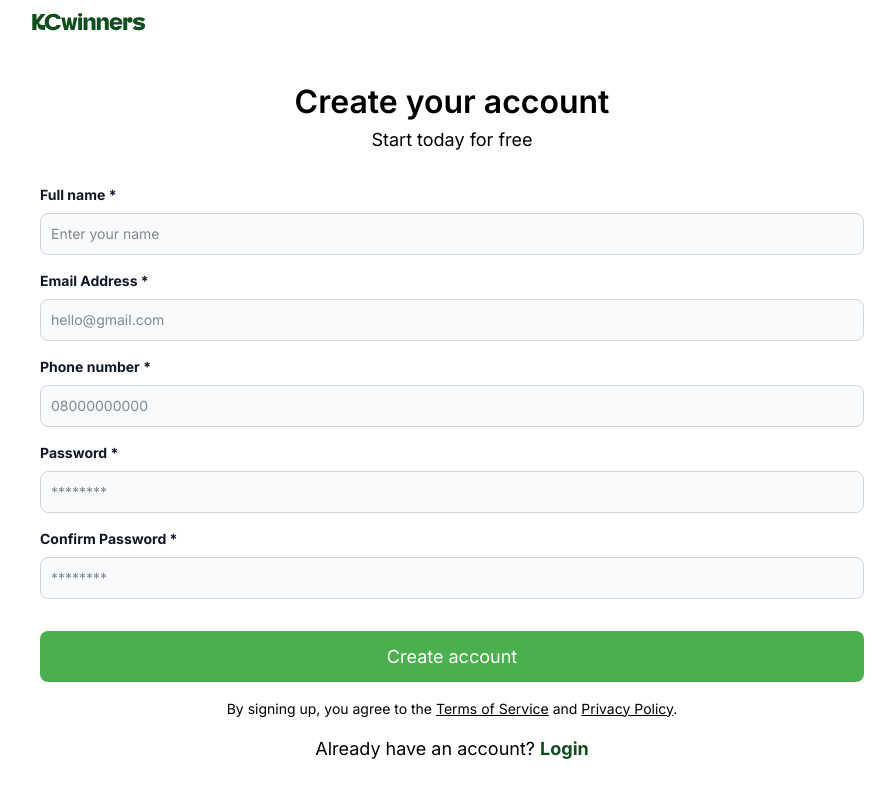
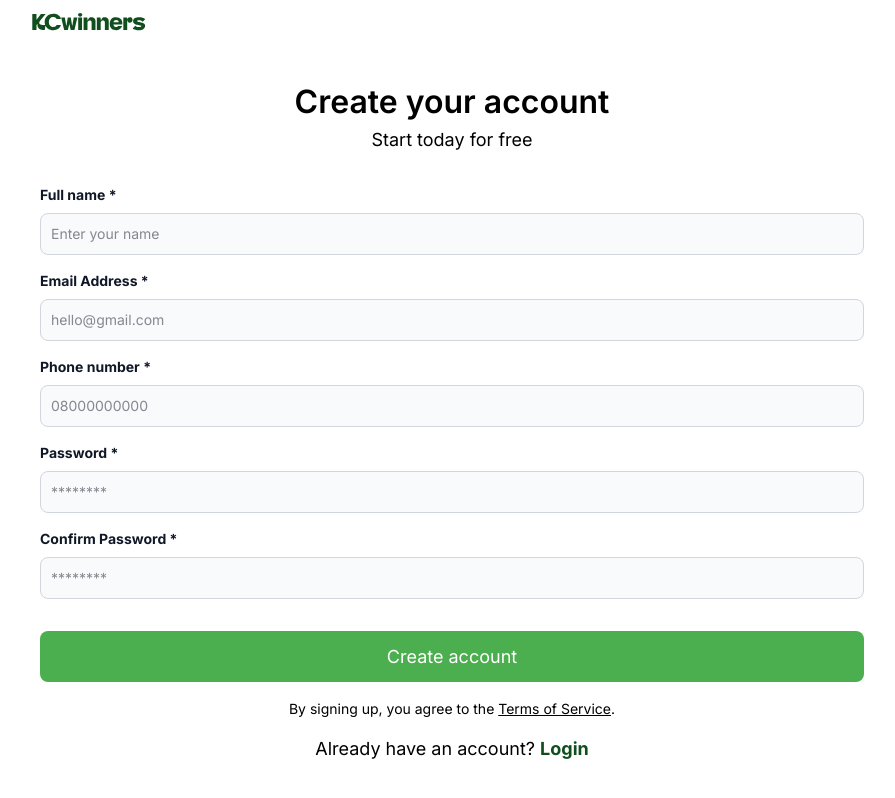
Before and after one commit to Ndumdi-IbeDivine/KCWINNERS, a Nuxt app in the folder frontend/: page /create-account in a window 1280 px wide. Shown: the whole page, without its empty margins (188-1083 px from the left). Built offline with nearby package versions, Linux system fonts and the light colour scheme; no server answers.

Commit message:
fix: correct terms of service link in create account page

```diff
--- a/frontend/pages/create-account.vue
+++ b/frontend/pages/create-account.vue
@@ -111,7 +111,7 @@
                     </PrimaryBtnAsync>
                 </div>
 
-                <div class="text-center text-[14px]">By signing up, you agree to the <NuxtLink to="/terms-of-service" class="underline cursor-pointer">Terms of Service</NuxtLink> and <u class="cursor-pointer">Privacy Policy</u>.</div>
+                <div class="text-center text-[14px]">By signing up, you agree to the <NuxtLink to="/terms" class="underline cursor-pointer">Terms of Service</NuxtLink>.</div>
 
                 <div class="text-center">
                     Already have an account?
--- a/frontend/pages/dashboard/transactions.vue
+++ b/frontend/pages/dashboard/transactions.vue
@@ -270,7 +270,7 @@ async function retry(fn: () => Promise<any>, retries = 3, delay = 1000, errorMes
 
 const goToPage = (page: number, type: string) => {
     if(type == 'success') {
-        if (page > 0 && page <= successfulTransactions.value.totalPages) {
+        if (page > 0 && page <= successfulTransactions.value?.totalPages) {
             getSuccessfulTransactions(page)
         }
     } else {
```
